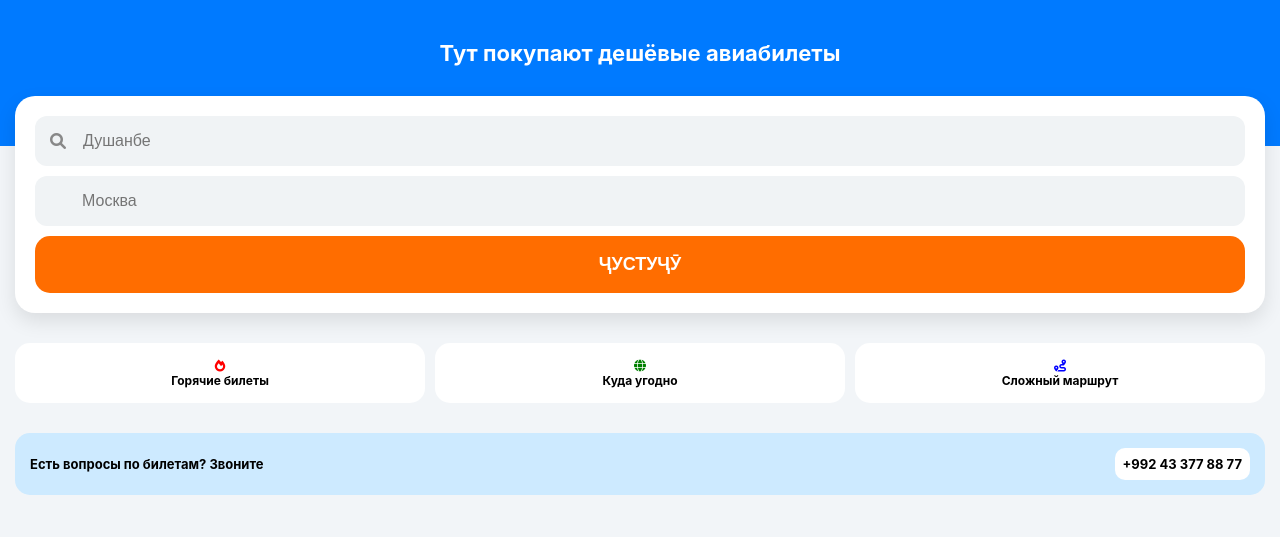
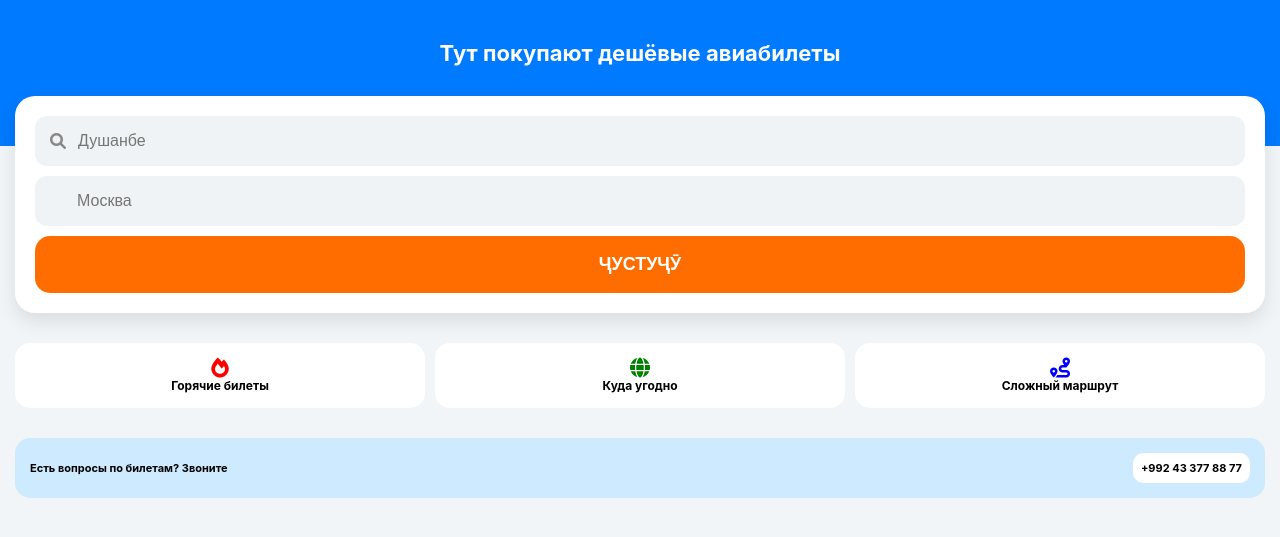
Before and after one commit to OSON-SAVDO/Avia-Search-TJ, a Flask app: page / in a window 1280 px wide. Shown: the top 537 px of the page. Run offline with Flask 3, Linux system fonts and the light colour scheme.

Commit message:
Update index.html

```diff
--- a/templates/index.html
+++ b/templates/index.html
@@ -3,34 +3,32 @@
 <head>
     <meta charset="UTF-8">
     <meta name="viewport" content="width=device-width, initial-scale=1.0">
-    <title>Avia-Search TJ</title>
     <link rel="stylesheet" href="https://cdnjs.cloudflare.com/ajax/libs/font-awesome/6.0.0/css/all.min.css">
     <style>
-        body { font-family: -apple-system, sans-serif; background: #f2f5f8; margin: 0; padding-bottom: 20px; }
+        body { font-family: -apple-system, sans-serif; background: #f2f5f8; margin: 0; }
         .header { background: #007aff; color: white; padding: 40px 20px 80px; text-align: center; font-size: 22px; font-weight: bold; }
-        .search-container { background: white; margin: -50px 15px 15px; padding: 20px; border-radius: 20px; box-shadow: 0 8px 20px rgba(0,0,0,0.1); }
+        .search-card { background: white; margin: -50px 15px 15px; padding: 20px; border-radius: 20px; box-shadow: 0 8px 20px rgba(0,0,0,0.1); }
         .input-row { background: #f0f3f5; border-radius: 12px; padding: 15px; margin-bottom: 10px; display: flex; align-items: center; }
-        .input-row i { color: #888; margin-right: 15px; }
-        input { border: none; background: transparent; width: 100%; outline: none; font-size: 16px; font-weight: 500; }
+        input { border: none; background: transparent; width: 100%; outline: none; font-size: 16px; margin-left: 10px; }
         .btn-orange { width: 100%; background: #ff6d00; color: white; border: none; padding: 18px; border-radius: 15px; font-size: 18px; font-weight: bold; cursor: pointer; text-transform: uppercase; }
         .grid { display: grid; grid-template-columns: 1fr 1fr 1fr; gap: 10px; padding: 15px; }
         .grid-card { background: white; padding: 15px 5px; border-radius: 15px; text-align: center; font-size: 12px; font-weight: bold; }
-        .contact { background: #cdeaff; margin: 15px; padding: 15px; border-radius: 15px; display: flex; align-items: center; justify-content: space-between; font-size: 13px; font-weight: bold; }
+        .contact { background: #cdeaff; margin: 15px; padding: 15px; border-radius: 15px; display: flex; align-items: center; justify-content: space-between; font-size: 11px; font-weight: bold; }
     </style>
 </head>
 <body>
     <div class="header">Тут покупают дешёвые авиабилеты</div>
-    <div class="search-container">
+    <div class="search-card">
         <form action="/search" method="post">
-            <div class="input-row"><i class="fa fa-search"></i><input type="text" name="from" placeholder="Душанбе" required></div>
-            <div class="input-row"><input type="text" name="to" placeholder="Москва" style="margin-left:30px;" required></div>
-            <button type="submit" class="btn-orange">Ҷустуҷӯ</button>
+            <div class="input-row"><i class="fa fa-search" style="color:#888"></i><input type="text" name="from" placeholder="Душанбе" required></div>
+            <div class="input-row"><input type="text" name="to" placeholder="Москва" style="margin-left:25px;" required></div>
+            <button type="submit" class="btn-orange">ҶУСТУҶӮ</button>
         </form>
     </div>
     <div class="grid">
-        <div class="grid-card"><i class="fa fa-fire" style="color:red"></i><br>Горячие билеты</div>
-        <div class="grid-card"><i class="fa fa-globe" style="color:green"></i><br>Куда угодно</div>
-        <div class="grid-card"><i class="fa fa-route" style="color:blue"></i><br>Сложный маршрут</div>
+        <div class="grid-card"><i class="fa fa-fire" style="color:red; font-size:20px;"></i><br>Горячие билеты</div>
+        <div class="grid-card"><i class="fa fa-globe" style="color:green; font-size:20px;"></i><br>Куда угодно</div>
+        <div class="grid-card"><i class="fa fa-route" style="color:blue; font-size:20px;"></i><br>Сложный маршрут</div>
     </div>
     <div class="contact">
         <span>Есть вопросы по билетам? Звоните</span>
```
